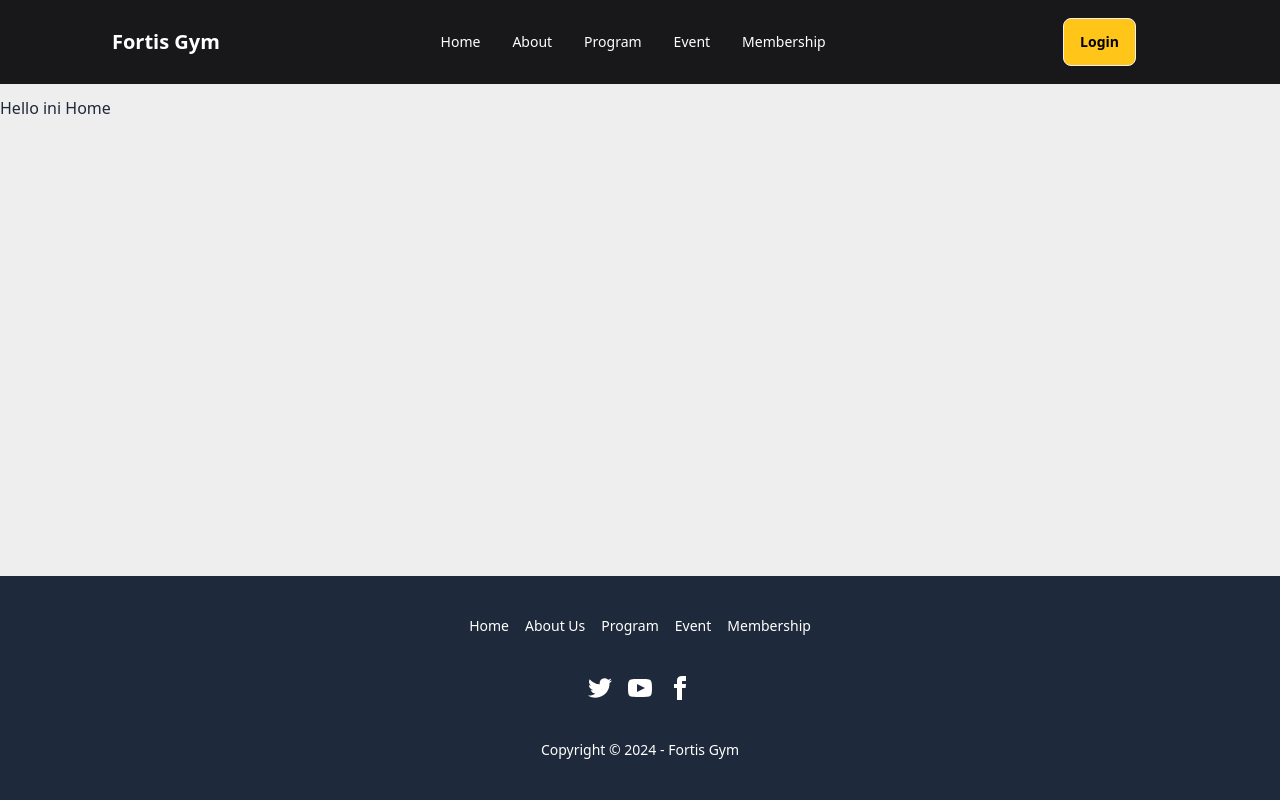
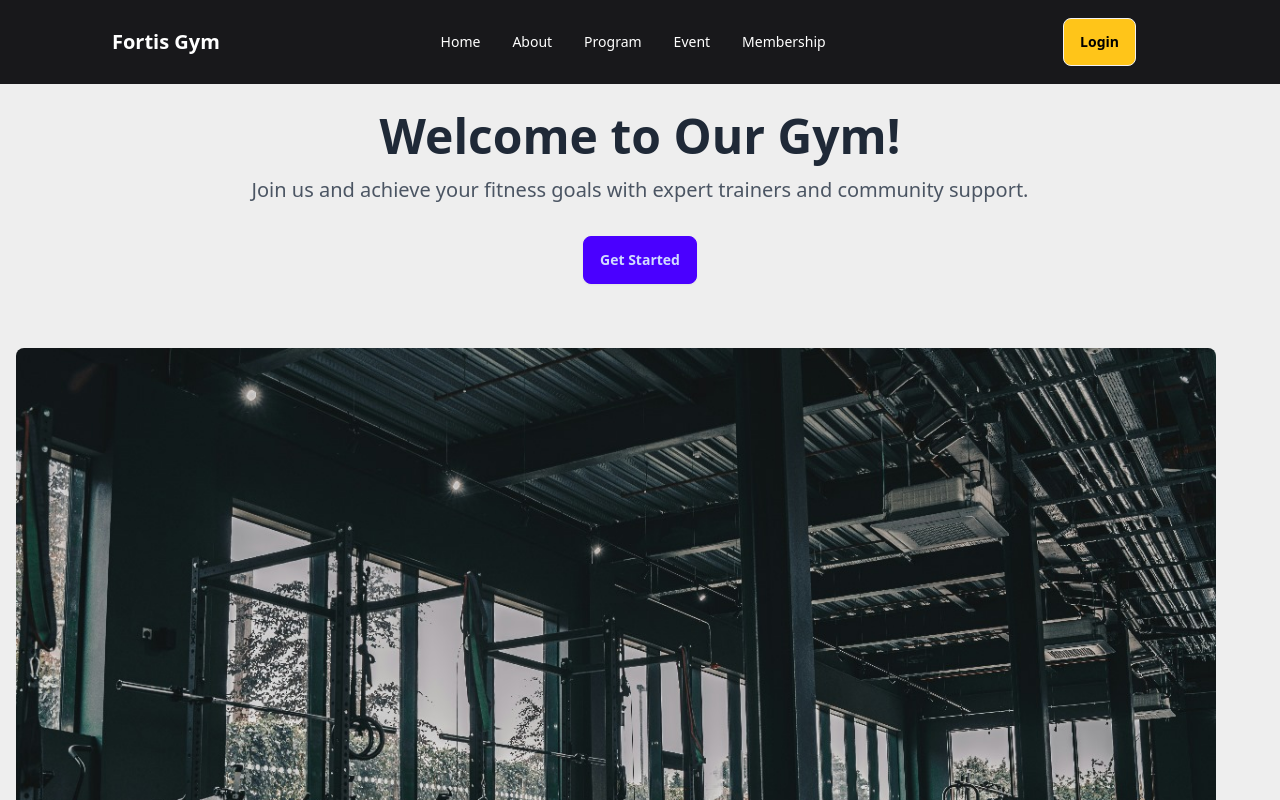
Before and after one commit to fridoustin/fortisgym, a Next.js app: page / in a window 1280 px wide. Shown: the top 800 px of the page. Built offline with nearby package versions, Linux system fonts and the light colour scheme.

Commit message:
style: home Updt & img upld

```diff
--- a/app/Home/page.tsx
+++ b/app/Home/page.tsx
@@ -1,7 +1,30 @@
+import React from 'react';
+import Image from 'next/image';
 export const Home = () => {
-    return(
-        <main>
-            <h1 className="pt-20 md:pt-24">Hello ini Home</h1>
-        </main>
-    )
-}
+
+  return (
+    <div className="container mx-auto px-4 py-8 pt-28">
+      <section className="text-center mb-16">
+        <h1 className="text-5xl font-bold text-gray-800">Welcome to Our Gym!</h1>
+        <p className="text-xl text-gray-600 mt-4">
+          Join us and achieve your fitness goals with expert trainers and community support.
+        </p>
+        <div className="mt-8">
+          <button className="btn btn-primary">Get Started</button>
+        </div>
+      </section>
+
+      <div className="mt-8">
+        <Image
+          src="/home_images/home-img.jpg"
+          alt="Hero Gym"
+          width={1200}
+          height={600}
+          className="object-cover rounded-lg"
+        />
+      </div>
+    </div>
+  );
+};
+
+export default Home;
```
Also changed, not shown: public/home_images/home-img.jpg (added).
